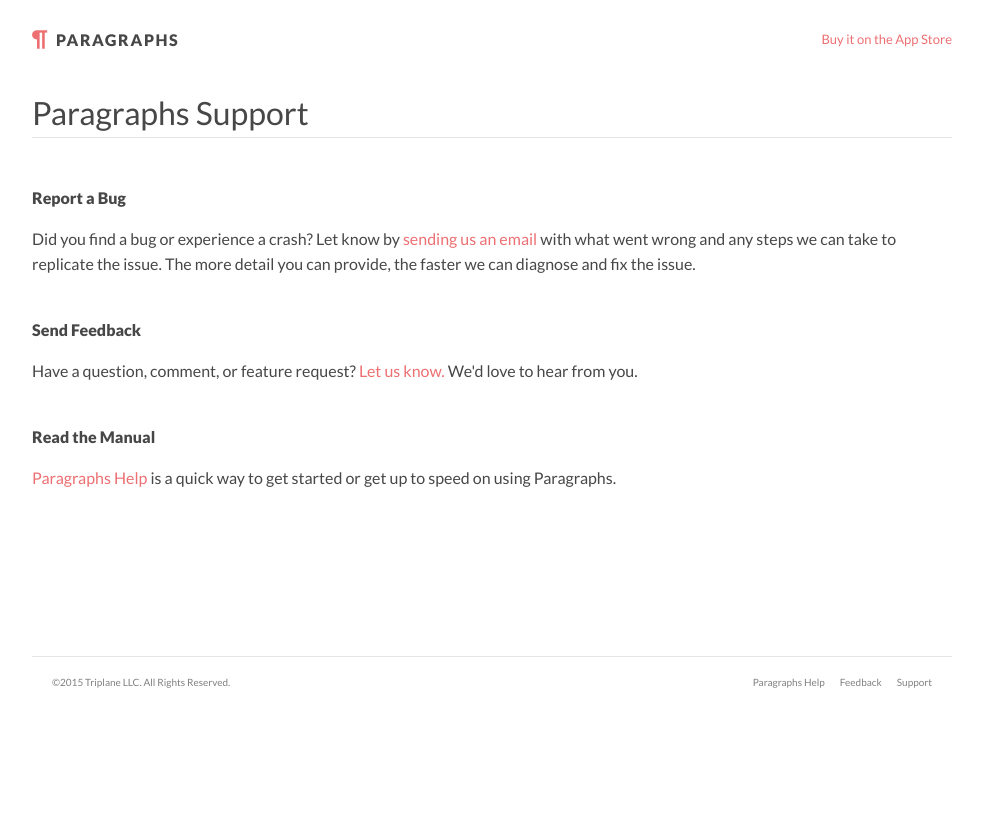
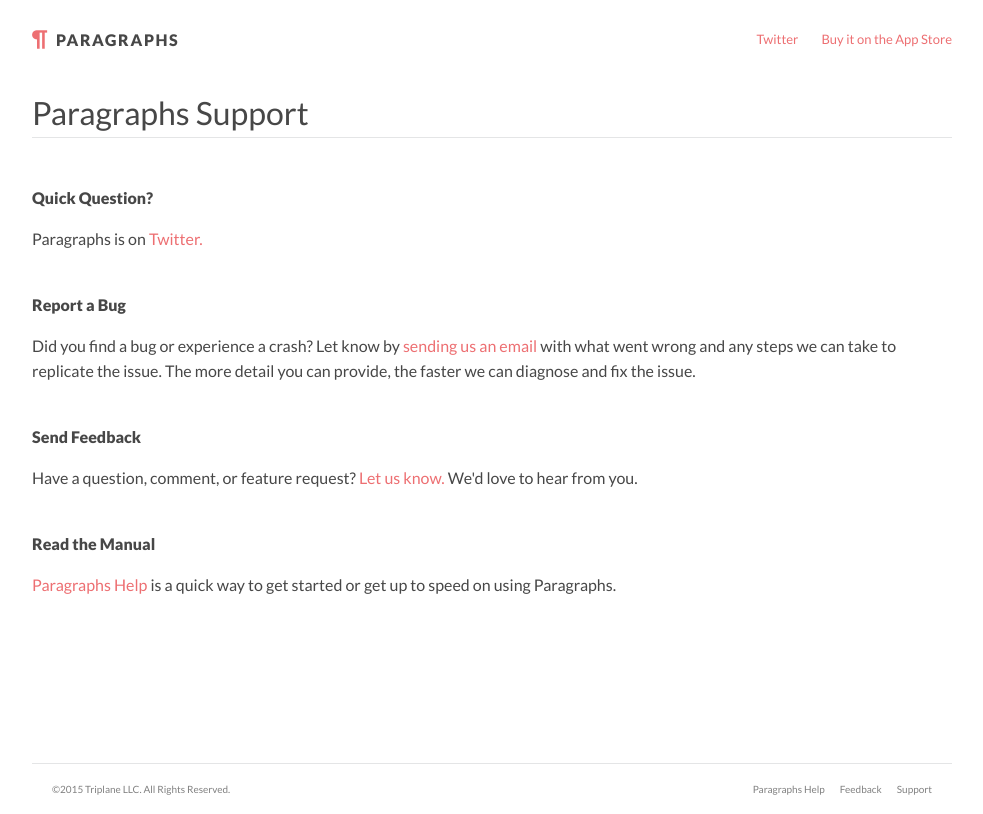
Before and after one commit to Triplane/paragraphs-site, a website: page support/index.html in a window 1280 px wide. Shown: the whole page, without its empty margins (148-1131 px from the left). Drawn offline with Linux system fonts and the light colour scheme.

Commit message:
twitter link

```diff
--- a/less/style.less
+++ b/less/style.less
@@ -93,6 +93,8 @@
 
 		a {
 			font-size: 13px;
+			margin-left: 20px;
+			display: inline-block;
 		}
 	}
 }
--- a/support/index.html
+++ b/support/index.html
@@ -22,6 +22,7 @@
 			<header class="cf">
 				<a class="block" href="/"><h1 class="branding">Paragraphs</h1></a>
 				<aside>
+					<a href="https://twitter.com/paragraphs_app">Twitter</a>
 					<a href="https://itunes.apple.com/us/app/paragraphs-minimalist-writing/id990885356?ls=1&mt=12">Buy it on the App Store</a>
 				</aside>
 			</header>
@@ -30,6 +31,9 @@
 			<div class="wrapper cf no-padding-bottom">
 				<h1>Paragraphs Support</h1>
 				<div>
+					<br>
+					<b>Quick Question?</b>
+					<p>Paragraphs is on <a href="https://twitter.com/paragraphs_app">Twitter.</a></p>
 					<br>
 					<b>Report a Bug</b>
 					<p>Did you find a bug or experience a crash? Let know by <a href="mailto:bugreports@triplane.co">sending us an email</a> with what went wrong and any steps we can take to replicate the issue. The more detail you can provide, the faster we can diagnose and fix the issue.</p>
```
Also changed, not shown: help/index.html (+1 -0 lines), index.html (+1 -0 lines), css/style.css.
